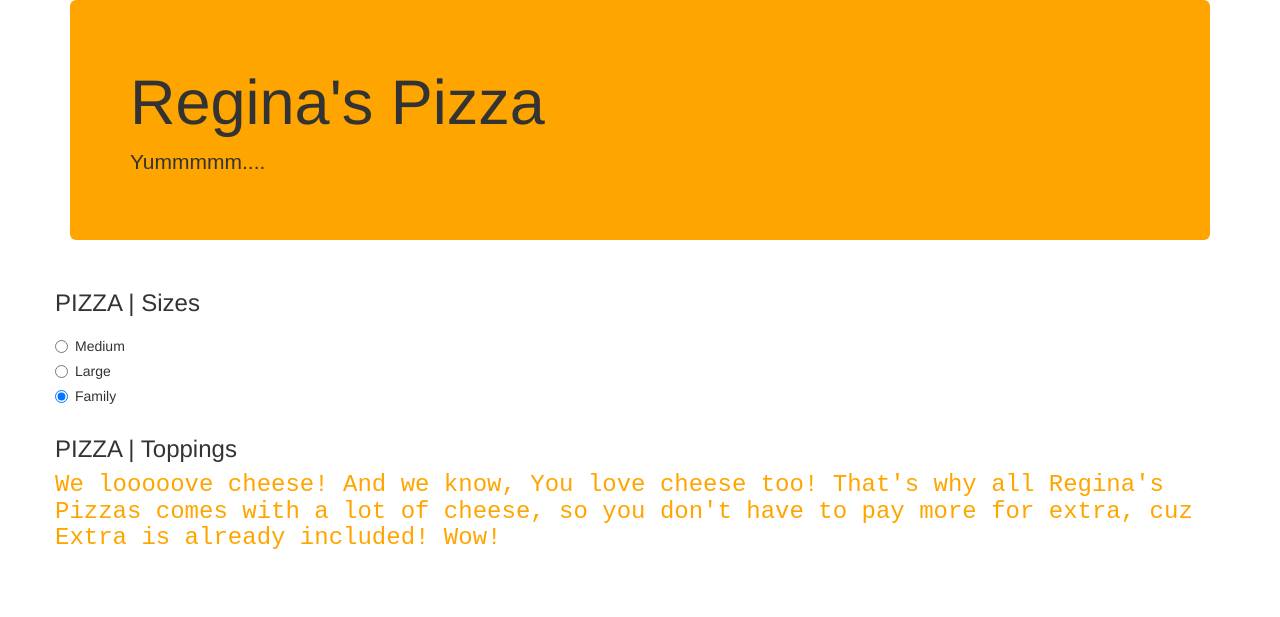
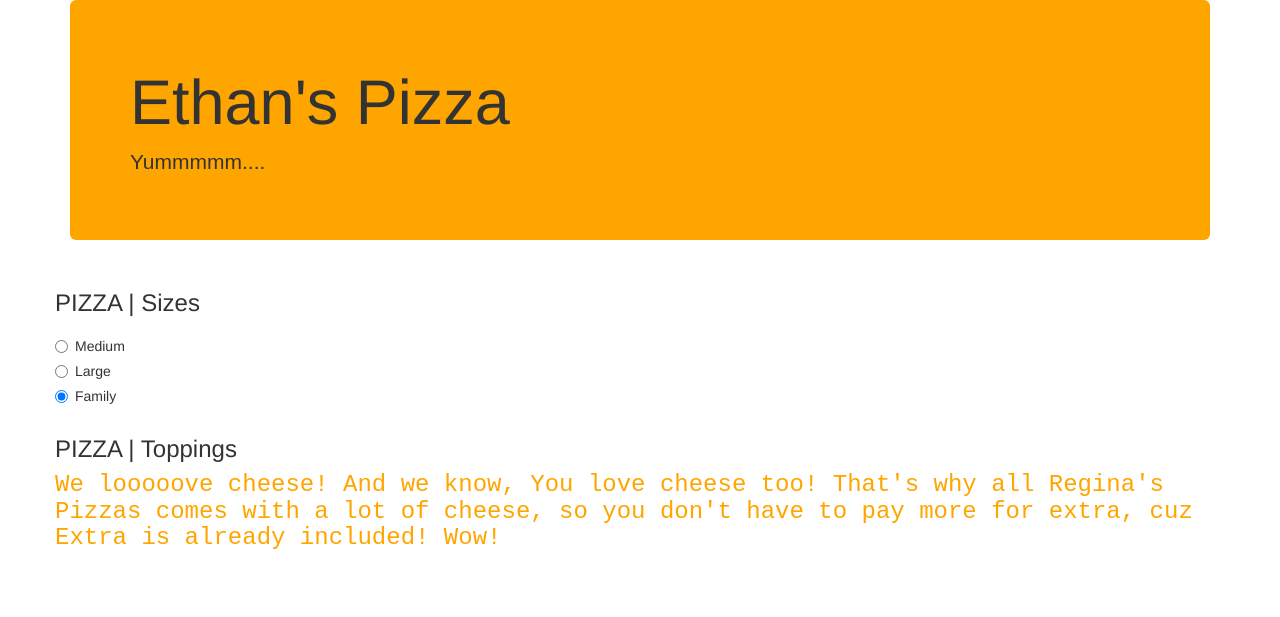
Before and after one commit to reginanurieva/Pizza_Order, a plain HTML site: page index.html in a window 1280 px wide. Shown: the top 617 px of the page. Drawn offline with Linux system fonts and the light colour scheme.

Commit message:
update index.html
 Changed Regina's Pizza to Ethan's Pizza

```diff
--- a/index.html
+++ b/index.html
@@ -10,7 +10,7 @@
   <body>
     <div class="container">
       <div class="jumbotron">
-        <h1>Regina's Pizza</h1>
+        <h1>Ethan's Pizza</h1> <!-- Changed from Regina's Pizza to Ethan's Pizza -->
         <p class="lead">Yummmmm....</p>
       </div>
     </div>
```
